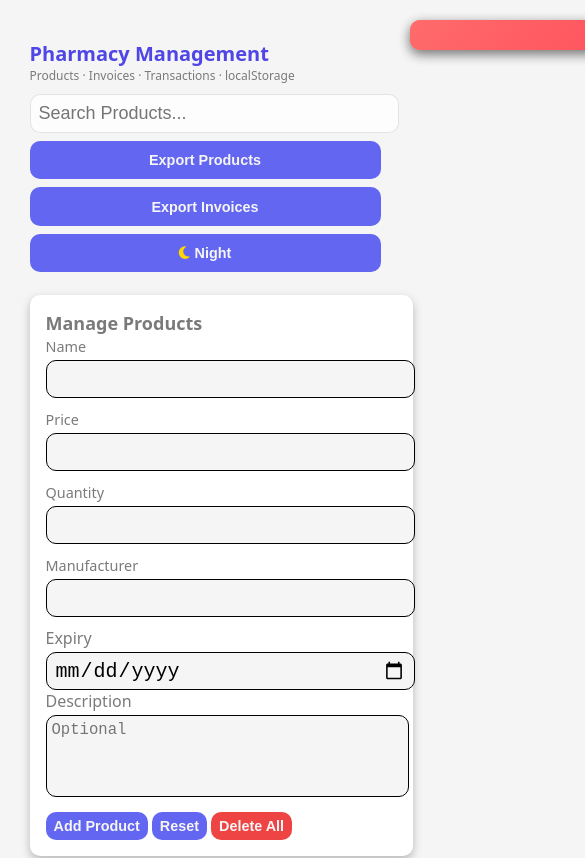
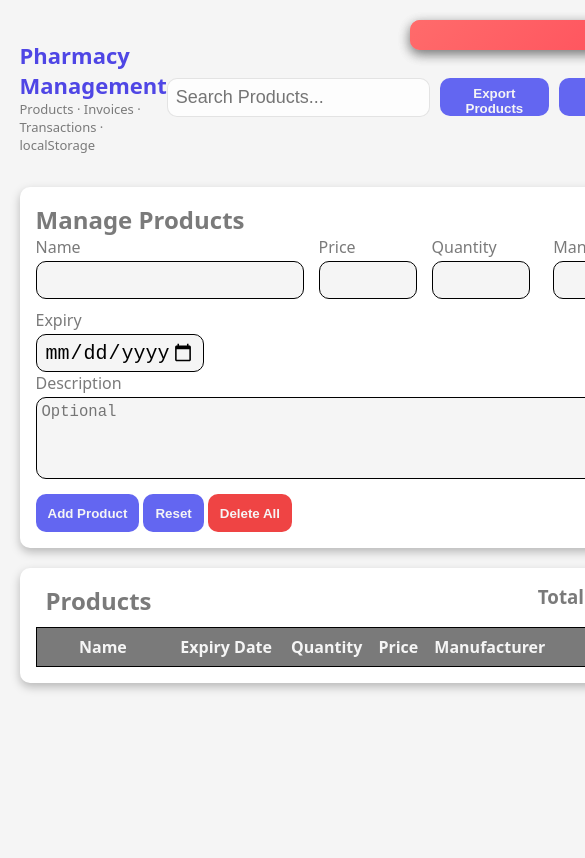
Before and after one commit to Abdoalrahmankhedr/Pharmacy-system, a plain HTML site: page index.html in a window 390 px wide. Shown: the top 858 px of the page, 585 px wide, since content can reach past the window. Drawn offline with Linux system fonts and the light colour scheme.

Commit message:
Update style.css

```diff
--- a/style.css
+++ b/style.css
@@ -668,132 +668,6 @@ font-size: 18px;
     border: 1px solid rgba(0, 0, 0, 0.1);
     color: inherit;
 }
-@media (max-width: 1200px) {
-    .mainSection {
-        flex-direction: column;
-        gap: 30px;
-        margin: 20px auto 0 auto;
-    }
-
-    .productsection,
-    .invoicessection {
-        width: 100%;
-    }
-
-    .inputsection {
-        width: 100%;
-    }
-
-    .Table {
-        width: 100%;
-        overflow-x: auto;
-    }
-
-    .invoicescontrols {
-        flex-direction: column;
-        gap: 10px;
-        padding: 0 10px;
-    }
-
-    .invoicescontrols input,
-    .selectionbox,
-    .addtoinvoices {
-        width: 100%;
-    }
-
-    .controls {
-        flex-direction: column;
-        gap: 10px;
-        margin-right: 0;
-    }
-
-    .controls input {
-        width: 100%;
-    }
-}
-
-@media (max-width: 768px) {
-    body {
-        padding: 10px;
-    }
-
-    .head {
-        flex-direction: column;
-        align-items: flex-start;
-        gap: 10px;
-    }
-
-    .title h2 {
-        font-size: 20px;
-    }
-
-    .title p {
-        font-size: 12px;
-    }
-
-    .inputs {
-        flex-direction: column;
-        gap: 10px;
-    }
-
-    #nametxt, #pricetxt, #quantitytxt, #qManufacturertxt, #datainput {
-        width: 100%;
-    }
-
-    .invoice-table th, .invoice-table td {
-        font-size: 0.8rem;
-        padding: 6px;
-    }
-
-    .invoice-popup {
-        width: 90%;
-    }
-}
-
-@media (max-width: 480px) {
-    .controls button,
-    .buttons button,
-    .Productbuttons button,
-    .actions button {
-        padding: 6px 8px;
-        font-size: 0.9rem;
-        height: auto;
-    }
-
-    .inputsection h2,
-    .Table h2,
-    .showInvoices h2 {
-        font-size: 18px;
-    }
-
-    .inputs label {
-        font-size: 0.9rem;
-    }
-}
-@media (max-width: 768px) {
-    .controls {
-        flex-direction: column;
-        align-items: stretch;
-        gap: 8px;
-        width: 100%;
-    }
-
-    .controls input {
-        width: 100%;
-    }
-
-    .controls button,
-    .controls .modebtn {
-        width: 100%;
-        display: flex;
-        justify-content: center;
-        align-items: center;
-    }
-
-    .controls .modebtn i {
-        margin-right: 5px;
-    }
-}
 .expired {
     background-color: var(--expired) ;
     color: white;
```
